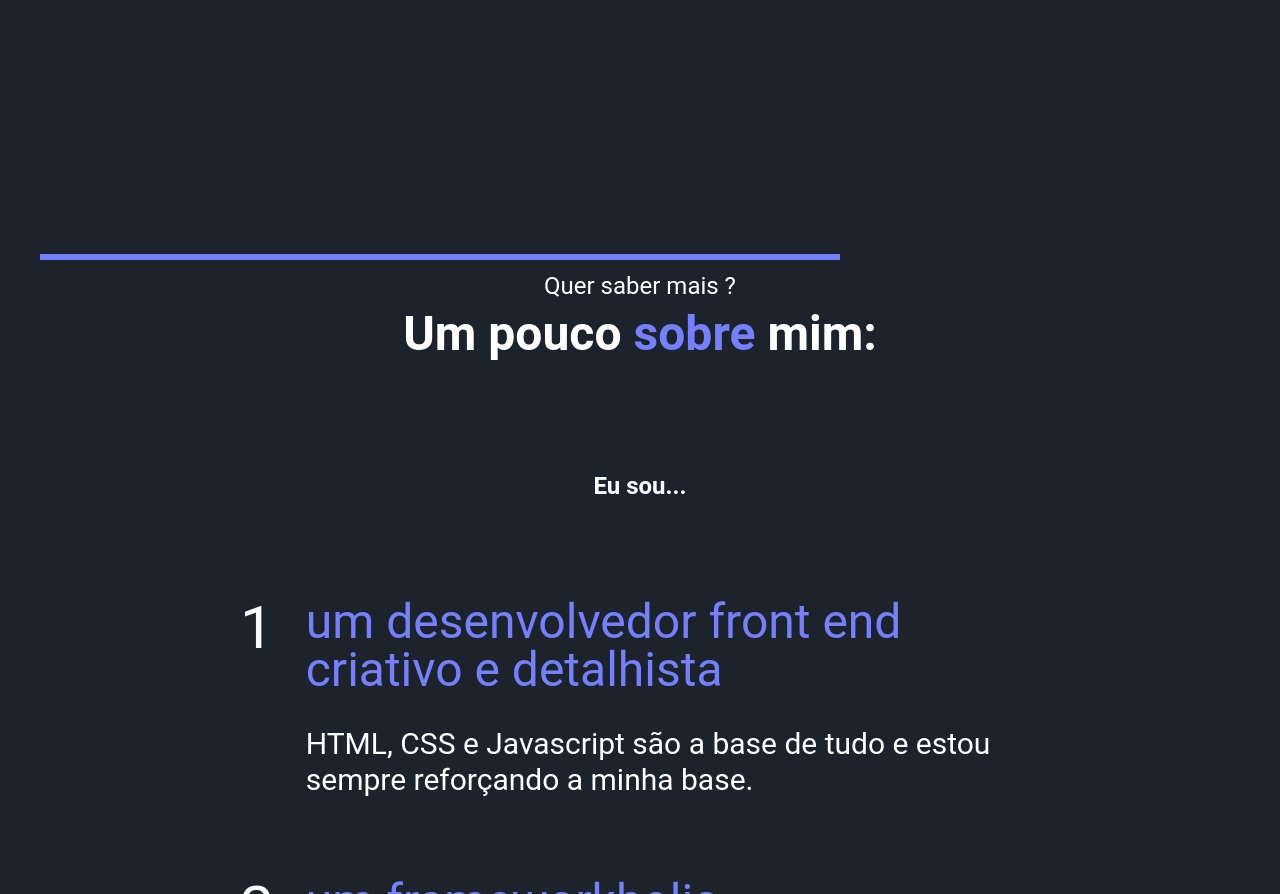
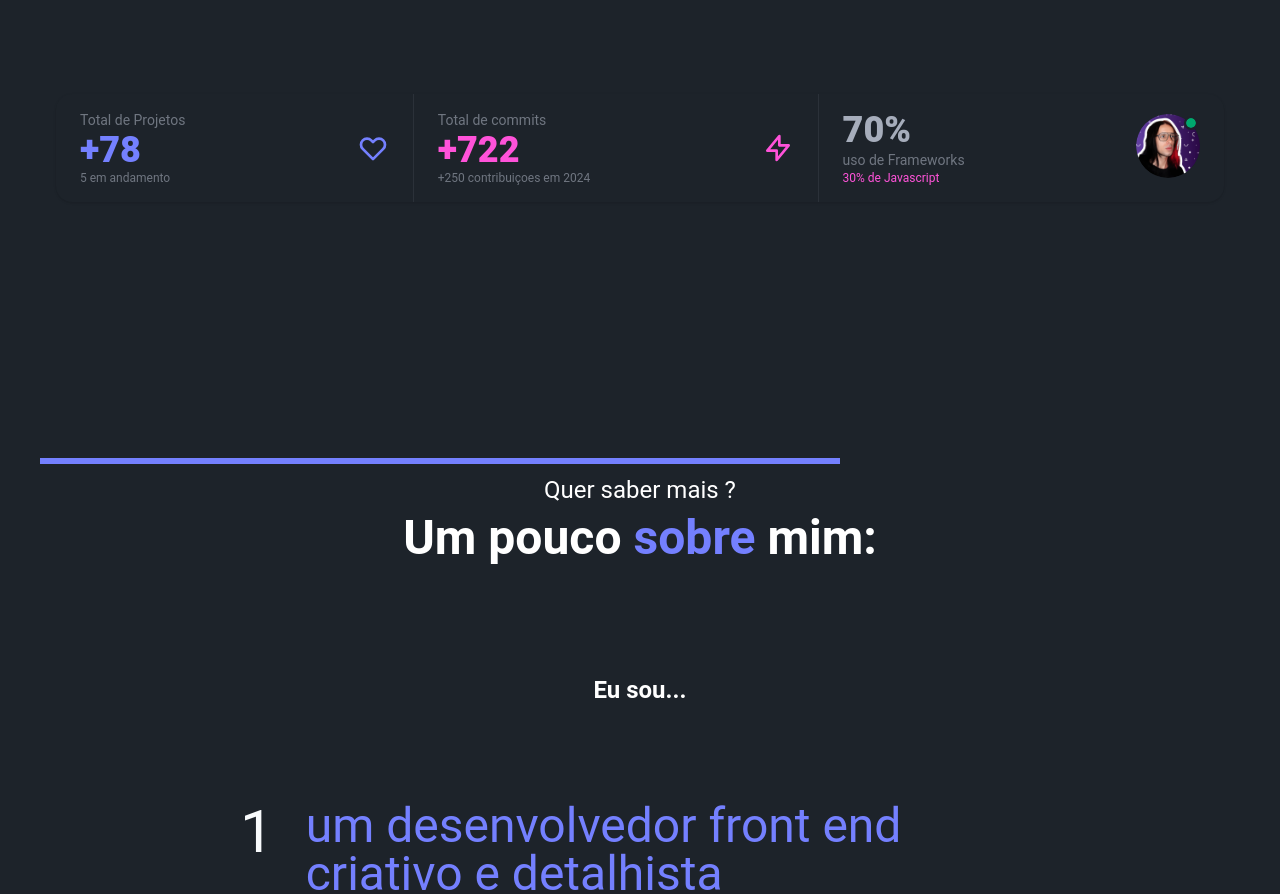
Before and after one commit to dezoliveira/folio, a SvelteKit app: page / in a window 1280 px wide. Shown: the part 2232-3126 px from the top of the page. Built offline with nearby package versions, Linux system fonts and the light colour scheme.

Commit message:
github link fixed and stats bar

```diff
--- a/src/components/Main.svelte
+++ b/src/components/Main.svelte
@@ -92,8 +92,9 @@
         trabalho ?
       </h3>
     </div>
+
     <a
-      href="https://www.github.com/dezoilveira"
+      href="https://www.github.com/dezoliveira"
       target="_blank"
       class="mx-auto px-4 py-2 flex items-center gap-2 -mb-4 sm:-mb-0
       -mt-10 ">
@@ -114,7 +115,40 @@
         </Step>
       {/each}
     </div>
+    <div class="stats shadow">
+      <div class="stat">
+        <div class="stat-figure text-primary">
+          <svg xmlns="http://www.w3.org/2000/svg" fill="none" viewBox="0 0 24 24" class="inline-block w-8 h-8 stroke-current"><path stroke-linecap="round" stroke-linejoin="round" stroke-width="2" d="M4.318 6.318a4.5 4.5 0 000 6.364L12 20.364l7.682-7.682a4.5 4.5 0 00-6.364-6.364L12 7.636l-1.318-1.318a4.5 4.5 0 00-6.364 0z"></path></svg>
+        </div>
+        <div class="stat-title">Total de Projetos</div>
+        <div class="stat-value text-primary">+78</div>
+        <div class="stat-desc">5 em andamento</div>
+      </div>
+
+      <div class="stat">
+        <div class="stat-figure text-secondary">
+          <svg xmlns="http://www.w3.org/2000/svg" fill="none" viewBox="0 0 24 24" class="inline-block w-8 h-8 stroke-current"><path stroke-linecap="round" stroke-linejoin="round" stroke-width="2" d="M13 10V3L4 14h7v7l9-11h-7z"></path></svg>
+        </div>
+        <div class="stat-title">Total de commits</div>
+        <div class="stat-value text-secondary">+722</div>
+        <div class="stat-desc">+250 contribuiçoes em 2024</div>
+      </div>
+
+      <div class="stat">
+        <div class="stat-figure text-secondary">
+          <div class="avatar online">
+            <div class="w-16 rounded-full">
+              <img src="images/profile.png" />
+            </div>
+          </div>
+        </div>
+        <div class="stat-value">70%</div>
+        <div class="stat-title">uso de Frameworks</div>
+        <div class="stat-desc text-secondary">30% de Javascript</div>
+      </div>
+    </div>
   </section>
+
   <section
     id="about"
     class="py-20 lg:py-32 flex flex-col gap-16 sm:gap-20 md:gap-24 relative">
```
